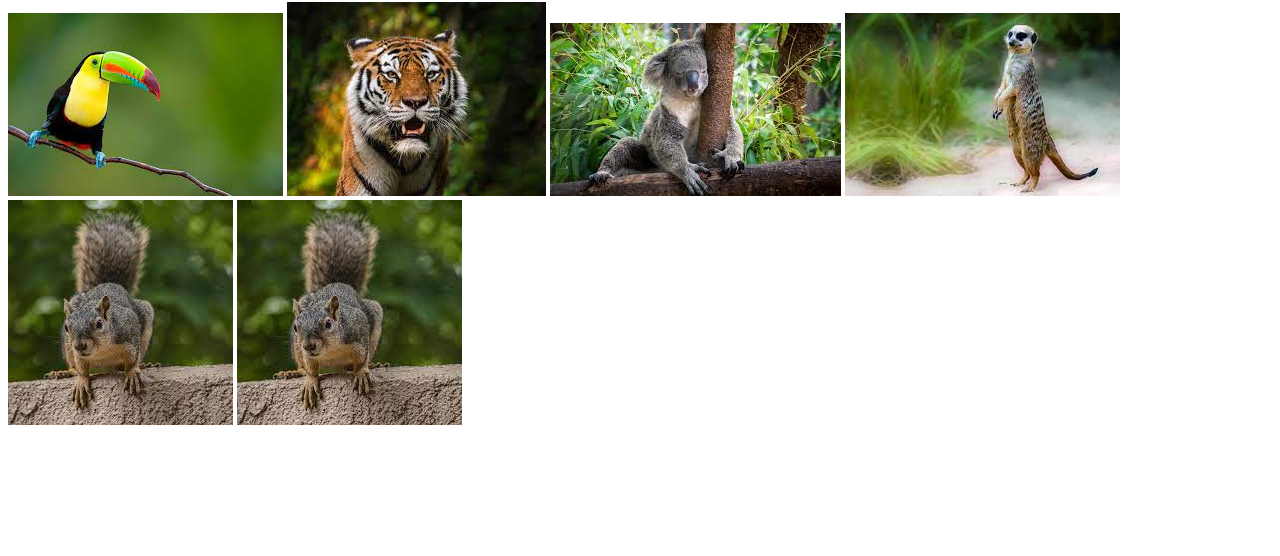
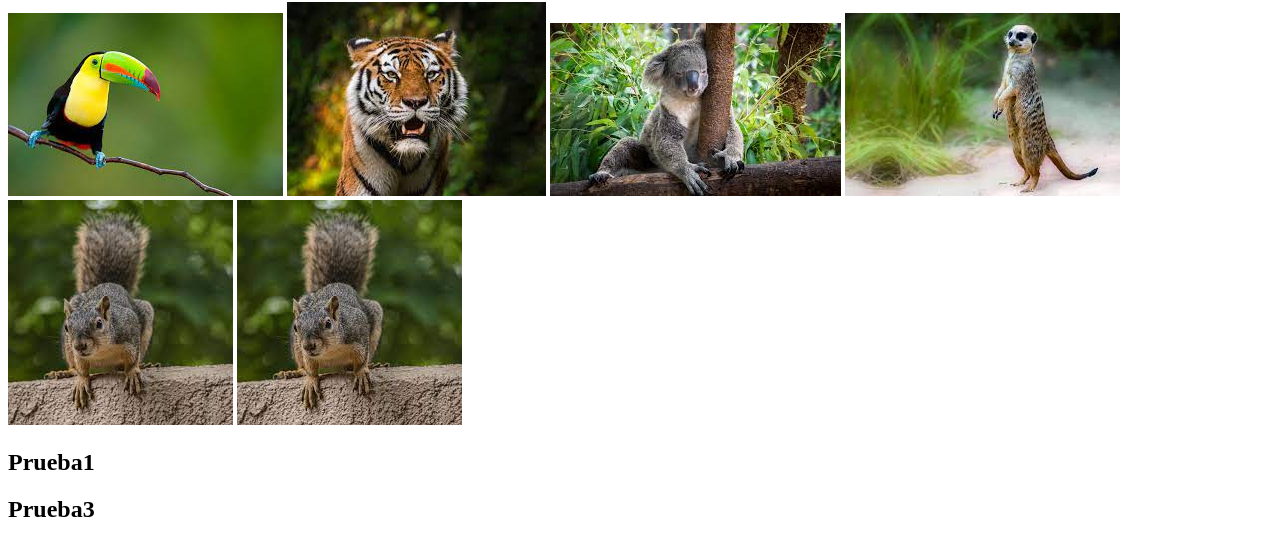
Before and after one commit to Adriigm/miweb, a plain HTML site: page index.html in a window 1280 px wide. Shown: the part 136-692 px from the top of the page. Drawn offline with Linux system fonts and the light colour scheme; files that its build step writes are made by us from their sources.

Commit message:
Tercera version con dos h2

```diff
--- a/index.html
+++ b/index.html
@@ -16,5 +16,7 @@
     <img src="imagenes/foto4.jpg" alt="">
     <img src="imagenes/foto5.jpg" alt="">
     <img src="imagenes/foto5.jpg" alt="">
+    <h2>Prueba1</h2>
+    <h2>Prueba3</h2>
 </body>
 </html>
```
